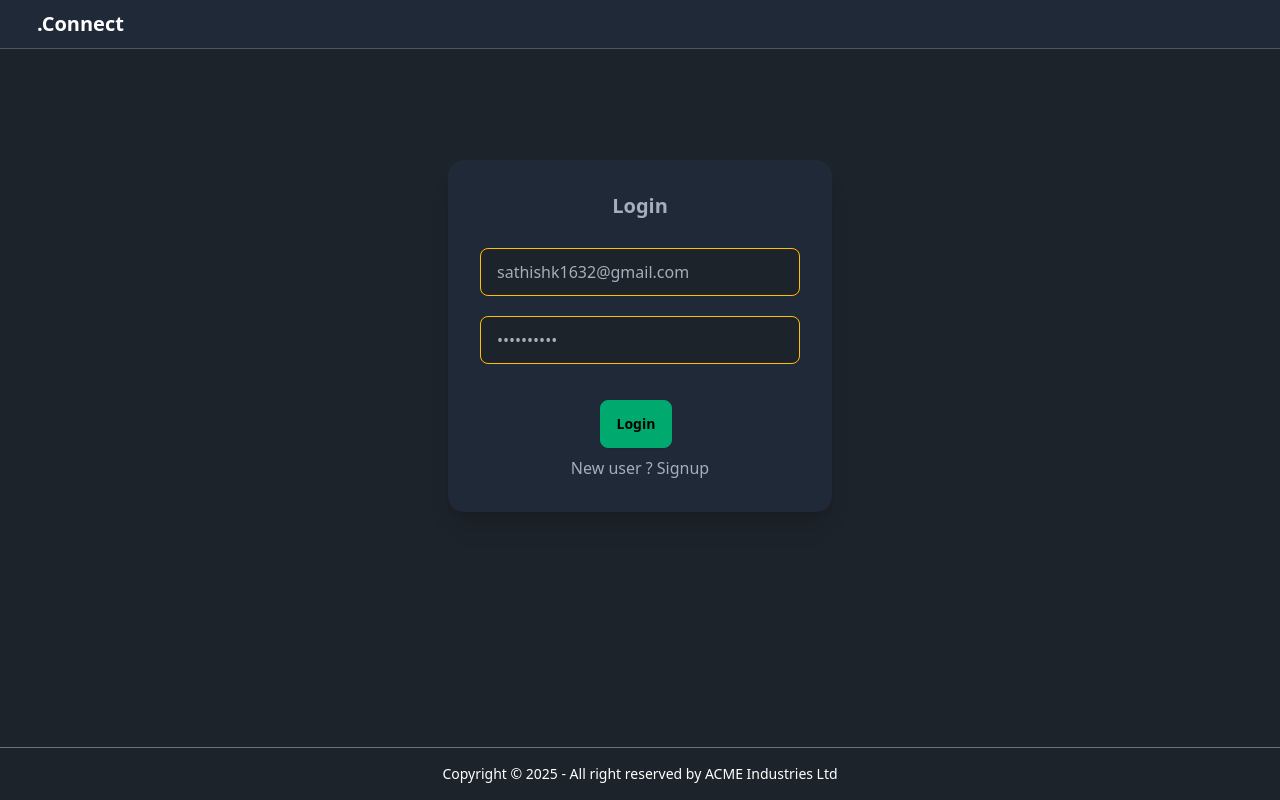
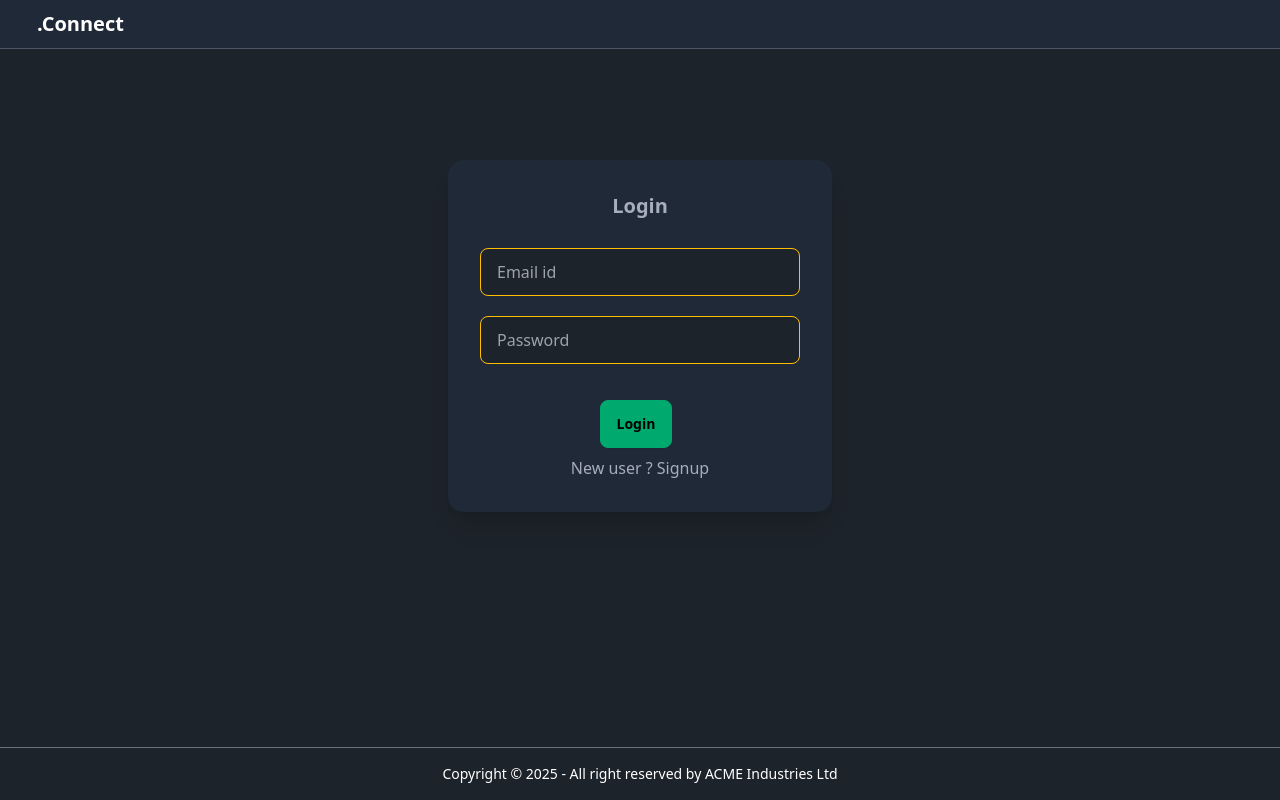
Before and after one commit to Sathishk1632/devTinder-client, a React (Vite) app: page / in a window 1280 px wide. Built offline with nearby package versions, Linux system fonts and the light colour scheme; no server answers.

Commit message:
Update Login.jsx

```diff
--- a/src/components/Login.jsx
+++ b/src/components/Login.jsx
@@ -7,8 +7,8 @@ import { BASEURL } from '../utils/Constants';
 import { toast, ToastContainer } from 'react-toastify';
 
 const Login = () => {
-    const [emailId,setEmailId]=useState("sathishk1632@gmail.com");
-    const [password,setPassword]=useState("Mahiway@07");
+    const [emailId,setEmailId]=useState("");
+    const [password,setPassword]=useState("");
     const [firstName,setFirstName]=useState("");
     const [lastName,setLastName]=useState("");
     const [isLoginForm,setIsLoginForm]=useState(true);
```
